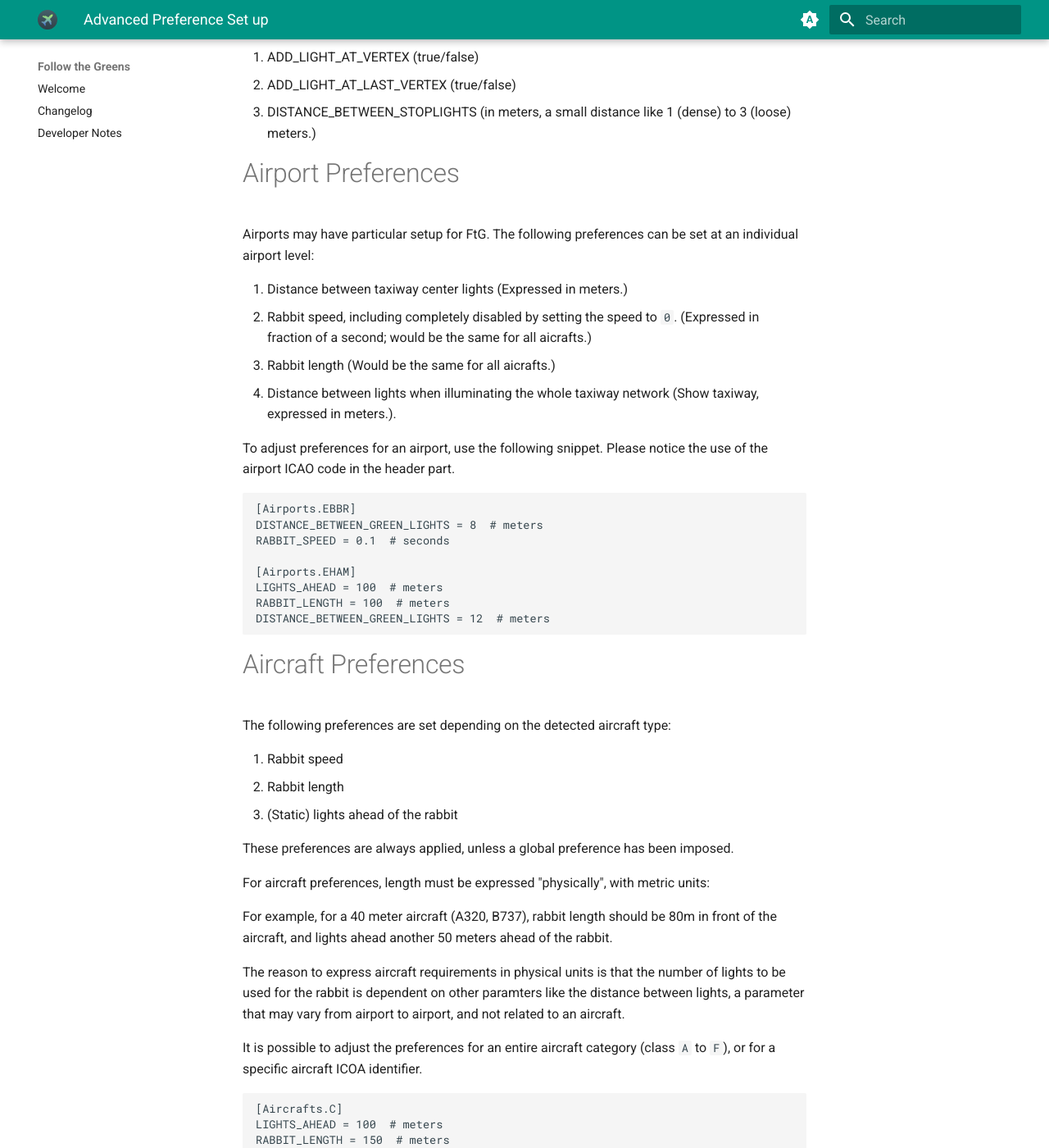
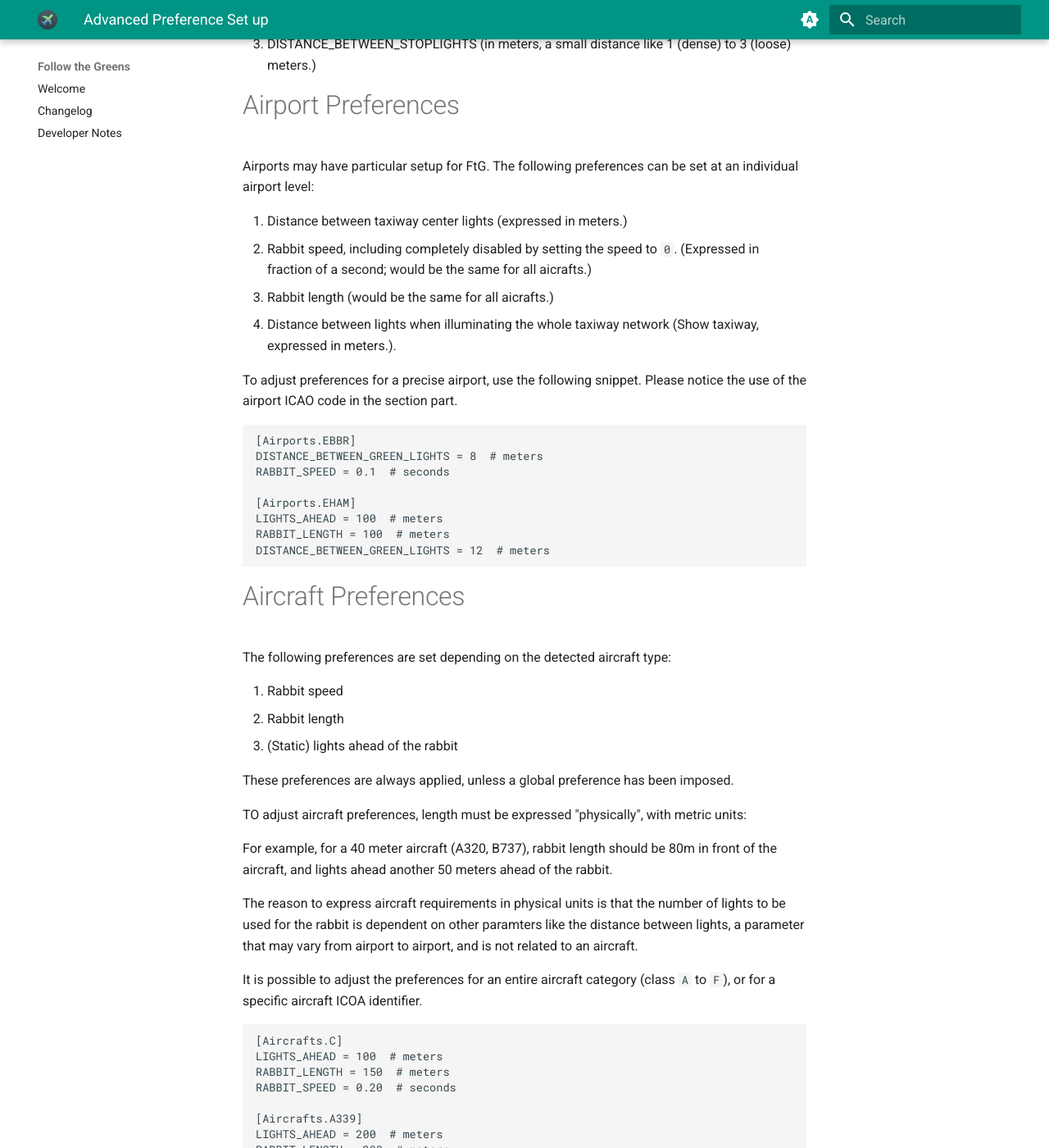
Before and after one commit to devleaks/followthegreens, an MkDocs documentation site: the page built from docs/preferences.md, in a window 1280 px wide and 1400 px high, scrolled down 1052 px. Shown: the whole window at 82% size. Built offline with MkDocs 1.6.1 and Material for MkDocs 9.7.7, drawn with Linux system fonts in a browser that asks for light colours; some of the changed text lies outside the part shown.

Commit message:
updated doc

````diff
--- a/docs/preferences.md
+++ b/docs/preferences.md
@@ -50,14 +47,13 @@ Global preferences are set at the highest level and apply to the entire FtG syst
 Airports may have particular setup for FtG.
 The following preferences can be set at an individual airport level:
 
-1. Distance between taxiway center lights (Expressed in meters.)
+1. Distance between taxiway center lights (expressed in meters.)
 1. Rabbit speed, including completely disabled by setting the speed to `0`. (Expressed in fraction of a second; would be the same for all aicrafts.)
-1. Rabbit length (Would be the same for all aicrafts.)
+1. Rabbit length (would be the same for all aicrafts.)
 1. Distance between lights when illuminating the whole taxiway network (Show taxiway, expressed in meters.).
 
-
-To adjust preferences for an airport, use the following snippet.
-Please notice the use of the airport ICAO code in the header part.
+To adjust preferences for a precise airport, use the following snippet.
+Please notice the use of the airport ICAO code in the section part.
 
 ```
 [Airports.EBBR]
@@ -70,6 +66,7 @@ RABBIT_LENGTH = 100  # meters
 DISTANCE_BETWEEN_GREEN_LIGHTS = 12  # meters
 ```
 
+
 # Aircraft Preferences
 
 The following preferences are set depending on the detected aircraft type:
@@ -80,14 +77,14 @@ The following preferences are set depending on the detected aircraft type:
 
 These preferences are always applied, unless a global preference has been imposed.
 
-For aircraft preferences, length must be expressed "physically", with metric units:
+TO adjust aircraft preferences, length must be expressed "physically", with metric units:
 
 For example, for a 40 meter aircraft (A320, B737), rabbit length should be 80m in front of the aircraft,
 and lights ahead another 50 meters ahead of the rabbit.
 
 The reason to express aircraft requirements in physical units is that the number of lights
 to be used for the rabbit is dependent on other paramters like the distance between lights,
-a parameter that may vary from airport to airport, and not related to an aircraft.
+a parameter that may vary from airport to airport, and is not related to an aircraft.
 
 It is possible to adjust the preferences for an entire aircraft category (class `A` to `F`),
 or for a specific aircraft ICOA identifier.
````
Also changed, not shown: other parts of docs/preferences.md (+2 -5 lines), docs/changelog.md (+5 -12 lines), docs/plugin.md (+1 -0 lines), docs/todo.md (+15 -14 lines), docs/images/greenlight.png, docs/images/greenlights.png (added).
